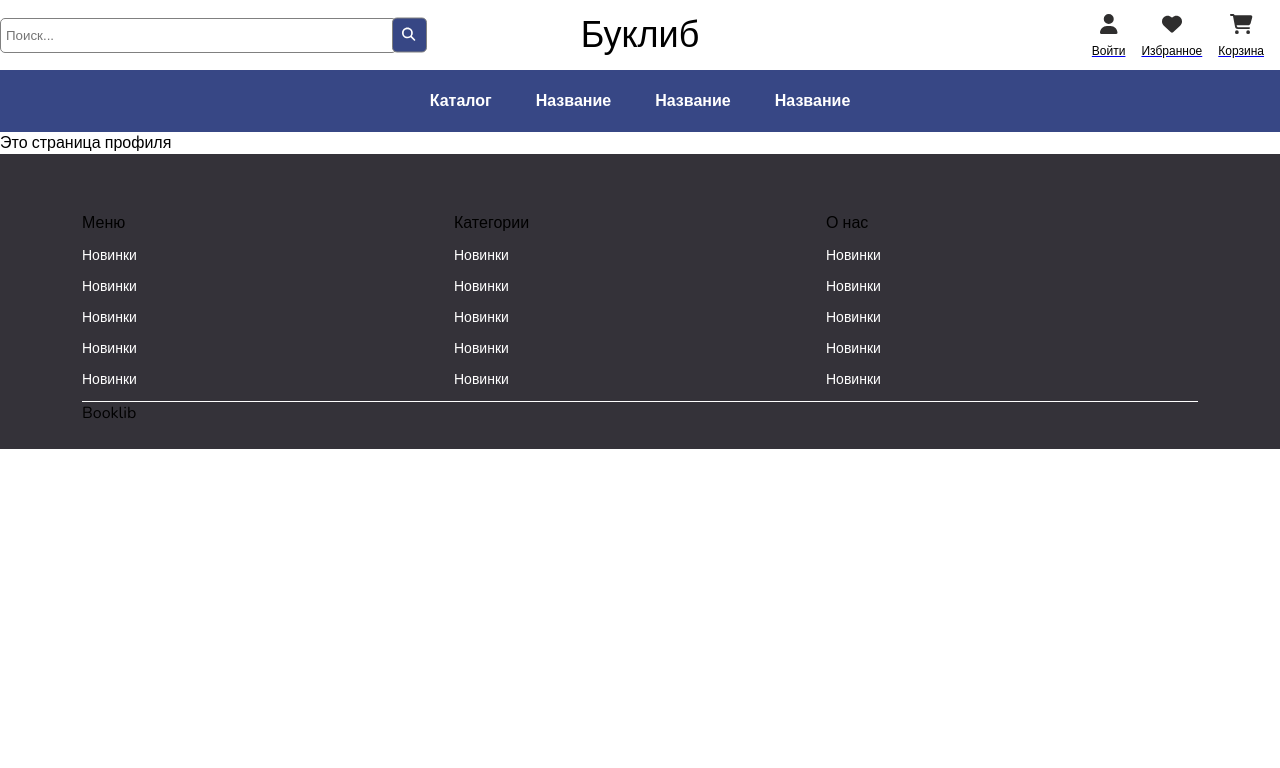
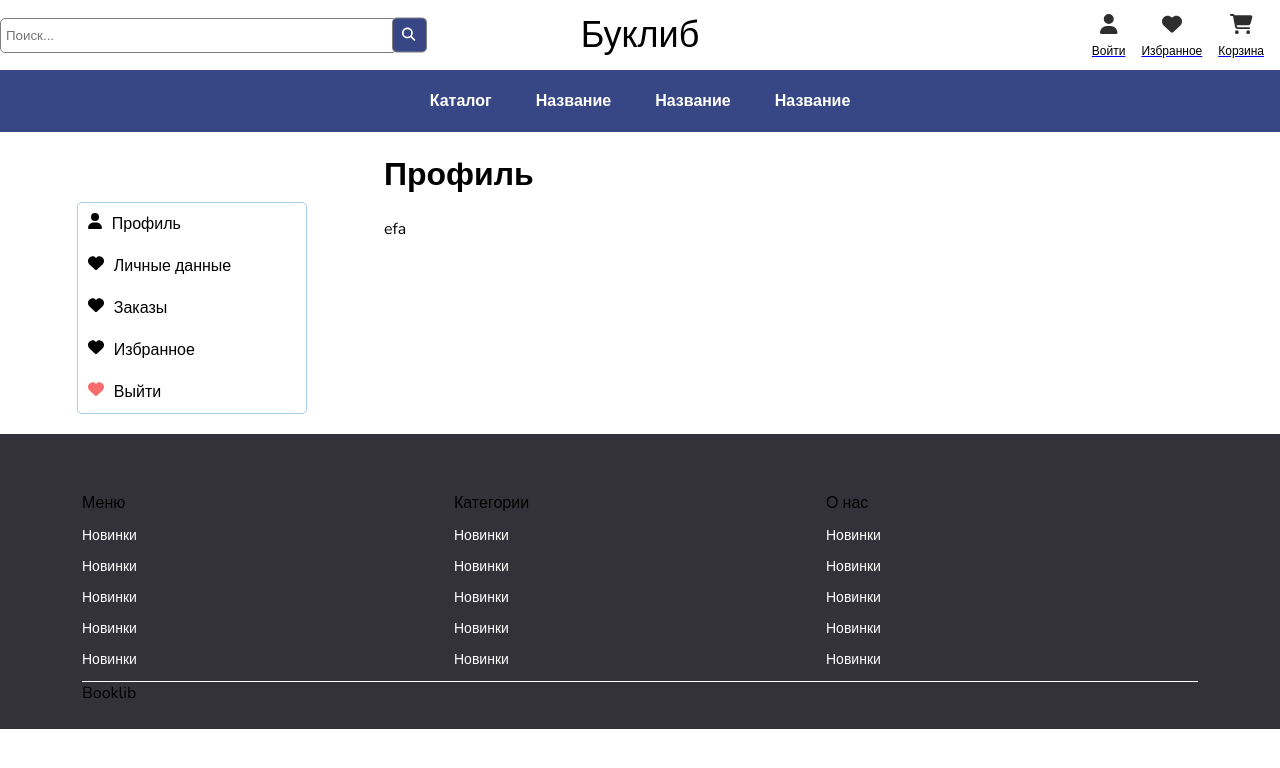
Before and after one commit to alexandrrra/book_store, a Vue app: page /profile in a window 1280 px wide. Shown: the top 768 px of the page. Built offline with nearby package versions, Linux system fonts and the light colour scheme.

Commit message:
added design for profile, filter, catalog

```diff
--- a/src/Views/TheBookCard.vue
+++ b/src/Views/TheBookCard.vue
@@ -1,6 +1,5 @@
 <template>
-  это страница книги
-  <div>
+  <div class="book">
     <the-book
         v-for="element of book"
         :key="element.id"
@@ -17,9 +16,6 @@ import TheBook from "@/components/TheBook.vue";
 import {onMounted, ref} from "vue";
 import {useRoute} from "vue-router";
 import {getOneBook} from "@/api/api";
-import {defineComponent} from "vue";
-import router from "@/router";
-import {ROOT_URL} from "@/api/api";
 
 const route = useRoute()
   const book = ref([])
--- a/src/Views/TheCatalog.vue
+++ b/src/Views/TheCatalog.vue
@@ -3,19 +3,21 @@
 
   <div class="filter-books">
     <div class="filter">
-      <the-filter
-          @apply-filters="applyFilters"
-      ></the-filter>
+      <the-filter @apply-filters="applyFilters"></the-filter>
     </div>
     <div class="catalog">
-      <the-book
-          v-for="book of filteredBooks"
-          :key="book.id"
-          :img="book.image_url"
-          :title="book.title"
-          :author="book.author"
-          :price="Number(book.price)"
-      ></the-book>
+      <div class="book" v-for="book of filteredBooks" :key="book.id">
+        <img :src="book.image_url" alt="Book Cover" class="book-img" />
+        <div class="book-info">
+          <h3 class="book-title">{{ book.title }}</h3>
+          <p class="book-author">{{ book.author }}</p>
+          <p class="book-price">{{ book.price }} ₽</p>
+          <div class="button-icon">
+            <button class="buy-button">Купить</button>
+            <font-awesome-icon class="heart" icon="heart" />
+          </div>
+        </div>
+      </div>
     </div>
   </div>
 </template>
@@ -57,15 +59,69 @@ const applyFilters = (filters) => {
 <style scoped>
 .filter-books {
   display: flex;
+  justify-content: space-around;
 }
 
 .filter {
-  width: 30%;
+  width: 20%;
 }
 
 .catalog {
   width: 70%;
   display: flex;
+  flex-wrap: wrap;
   justify-content: space-between;
 }
+
+.book {
+  width: 23%;
+  margin-bottom: 20px;
+  display: flex;
+  flex-direction: column;
+  align-items: center;
+}
+
+.book-img {
+  width: 80%;
+  height: auto;
+  object-fit: cover;
+}
+
+.book-title {
+  font-size: 16px;
+  font-weight: bold;
+}
+
+.book-author {
+  font-size: 14px;
+}
+
+.book-price {
+  font-size: 18px;
+  font-weight: bold;
+}
+
+.buy-button {
+  padding: 7px 12px;
+  background-color: #374785;
+  color: #fff;
+  font-weight: bold;
+  border: none;
+  border-radius: 4px;
+  cursor: pointer;
+  margin-bottom: 5px;
+}
+
+.button-icon{
+  display: flex;
+  justify-content: space-around;
+}
+
+.heart{
+  font-size: 20px;
+  text-align: right;
+  color: #F76C6C;
+}
+
+
 </style>
--- a/src/Views/TheProfile.vue
+++ b/src/Views/TheProfile.vue
@@ -1,15 +1,91 @@
 <template>
-  <div>
-      Это страница профиля
+  <div class="container">
+    <div class="profile-navigation">
+      <div class="profile-navigation-container">
+        <div class="navigation-item" @click="updateTitle('Профиль')">
+          <font-awesome-icon icon="user" />
+          <span>Профиль</span>
+        </div>
+        <div class="navigation-item" @click="updateTitle('Личные данные')">
+          <font-awesome-icon icon="heart" />
+          <span>Личные данные</span>
+        </div>
+        <div class="navigation-item" @click="updateTitle('Заказы')">
+          <font-awesome-icon icon="heart" />
+          <span>Заказы</span>
+        </div>
+        <div class="navigation-item" @click="updateTitle('Избранное')">
+          <font-awesome-icon icon="heart" />
+          <span>Избранное</span>
+        </div>
+        <div class="navigation-item" @click="updateTitle('Выйти')">
+          <font-awesome-icon icon="heart" class="SignOut"/>
+          <span>Выйти</span>
+        </div>
+      </div>
+    </div>
+    <div class="info">
+      <h1>{{ pageTitle }}</h1>
+      <div class="info-container">
+        efa
+      </div>
+    </div>
   </div>
 </template>
 
 <script>
 export default {
-
+  data() {
+    return {
+      pageTitle: 'Профиль'
+    };
+  },
+  methods: {
+    updateTitle(title) {
+      this.pageTitle = title;
+    }
+  }
 }
 </script>
 
 <style scoped>
+.container {
+  display: flex;
+}
 
+.profile-navigation {
+  margin-top: 50px;
+  width: 30%;
+}
+
+.profile-navigation-container {
+  width: 60%;
+  border: 1px solid #A8D0E6;
+  border-radius: 5px;
+  margin: 20px auto;
+}
+
+.navigation-item {
+  cursor: pointer;
+  display: flex;
+  justify-content: flex-start;
+  padding: 10px 0 10px 10px;
+}
+
+.navigation-item span {
+  padding-left: 10px;
+}
+
+.navigation-item:hover {
+  font-weight: bold;
+  background-color: rgba(168, 208, 230, 0.96);
+}
+
+.SignOut {
+  color: #F76C6C;
+}
+
+.info {
+  width: 70%;
+}
 </style>
--- a/src/components/TheBook.vue
+++ b/src/components/TheBook.vue
@@ -5,7 +5,7 @@
     </router-link>
     <router-link to="/" class="book-name">{{title}}</router-link>
     <span class="book-author">{{author}}</span>
-    <span class="book-price">{{price}} ₽</span>
+    <span class="book-price">{{price}}</span>
     <span class="book-page">{{page_count}}</span>
   </div>
 </template>
@@ -47,14 +47,20 @@
   display: block;
   color: black;
   font-size: 20px;
+  font-weight: bold;
   line-height: 28px;
   margin-bottom: 8px;
   text-decoration: none;
 }
 
+.book-author{
+  font-size: 16px;
+}
+
 .book-price{
   display: block;
   font-size: 18px;
+  font-weight: bold;
   color: black;
 }
 </style>
--- a/src/components/TheFilter.vue
+++ b/src/components/TheFilter.vue
@@ -1,18 +1,18 @@
 <template>
   <div class="filters-container">
-    <h2 class="filters-title">Фильтры</h2>
     <div class="filters-row">
-      <label class="filters-label">Цена от:</label>
-      <input type="number" v-model="minPrice" class="filters-input" />
+      <h4>Цена</h4>
+      <div class="inputs">
+        <label class="filters-label">От:</label>
+        <input type="number" v-model="minPrice" class="filters-input" />
+        <label class="filters-label">До:</label>
+        <input type="number" v-model="maxPrice" class="filters-input" />
+      </div>
     </div>
     <div class="filters-row">
-      <label class="filters-label">Цена до:</label>
-      <input type="number" v-model="maxPrice" class="filters-input" />
-    </div>
-    <div class="filters-row">
-      <label class="filters-label">Фильтровать по автору:</label>
+      <label class="filters-label">Автор</label>
       <div v-for="author in authors" :key="author.id" class="filters-checkbox">
-        <input type="checkbox" :value="author.name" v-model="selectedAuthors" />
+        <input class="checkbox" type="checkbox" :value="author.name" v-model="selectedAuthors" />
         <span>{{ author.name }}</span>
       </div>
     </div>
@@ -59,14 +59,15 @@ export default {
   background-color: #f5f5f5;
 }
 
-.filters-title {
-  margin-bottom: 10px;
-  font-size: 18px;
-  font-weight: bold;
+
+.filters-row {
+  margin-bottom: 20px;
 }
 
-.filters-row {
-  margin-bottom: 15px;
+.inputs{
+  margin-top: 10px;
+  display: flex;
+  justify-content: space-around;
 }
 
 .filters-label {
@@ -74,10 +75,10 @@ export default {
 }
 
 .filters-input {
-  width: 100px;
+  width: 30%;
   padding: 5px;
-  border: 1px solid #ccc;
-  border-radius: 4px;
+  border: 1px solid gray;
+  border-radius: 5px;
 }
 
 .filters-checkbox {
@@ -86,13 +87,35 @@ export default {
   margin-bottom: 5px;
 }
 
-.filters-checkbox input {
+.checkbox {
+  appearance: none;
+  width: 16px;
+  height: 16px;
+  border: 1px solid #ccc;
+  border-radius: 4px;
   margin-right: 5px;
+}
+
+.checkbox:checked {
+  background-color: #374785;
+  border-color: #374785;
+}
+
+.checkbox:checked::before {
+  content: '✔';
+  display: block;
+  text-align: center;
+  color: #fff;
+}
+
+.filters-checkbox span {
+  font-size: 14px;
 }
 
 .filters-button {
   padding: 10px 20px;
   background-color: #374785;
+  font-weight: bold;
   color: #fff;
   border: none;
   border-radius: 4px;
--- a/src/main.js
+++ b/src/main.js
@@ -2,9 +2,9 @@ import { createApp } from 'vue'
 import App from './App.vue'
 import { FontAwesomeIcon } from '@fortawesome/vue-fontawesome';
 import { library } from '@fortawesome/fontawesome-svg-core';
-import { faUser, faHeart, faShoppingCart, faSearch } from '@fortawesome/free-solid-svg-icons';
+import { faUser, faHeart, faShoppingCart, faSearch, faIdCard, faSignOut } from '@fortawesome/free-solid-svg-icons';
 
 import router from './router'
 
-library.add(faUser, faHeart, faShoppingCart, faSearch);
+library.add(faUser, faHeart, faShoppingCart, faSearch, faIdCard, faSignOut);
 createApp(App).use(router).component('font-awesome-icon', FontAwesomeIcon).mount('#app');
```
